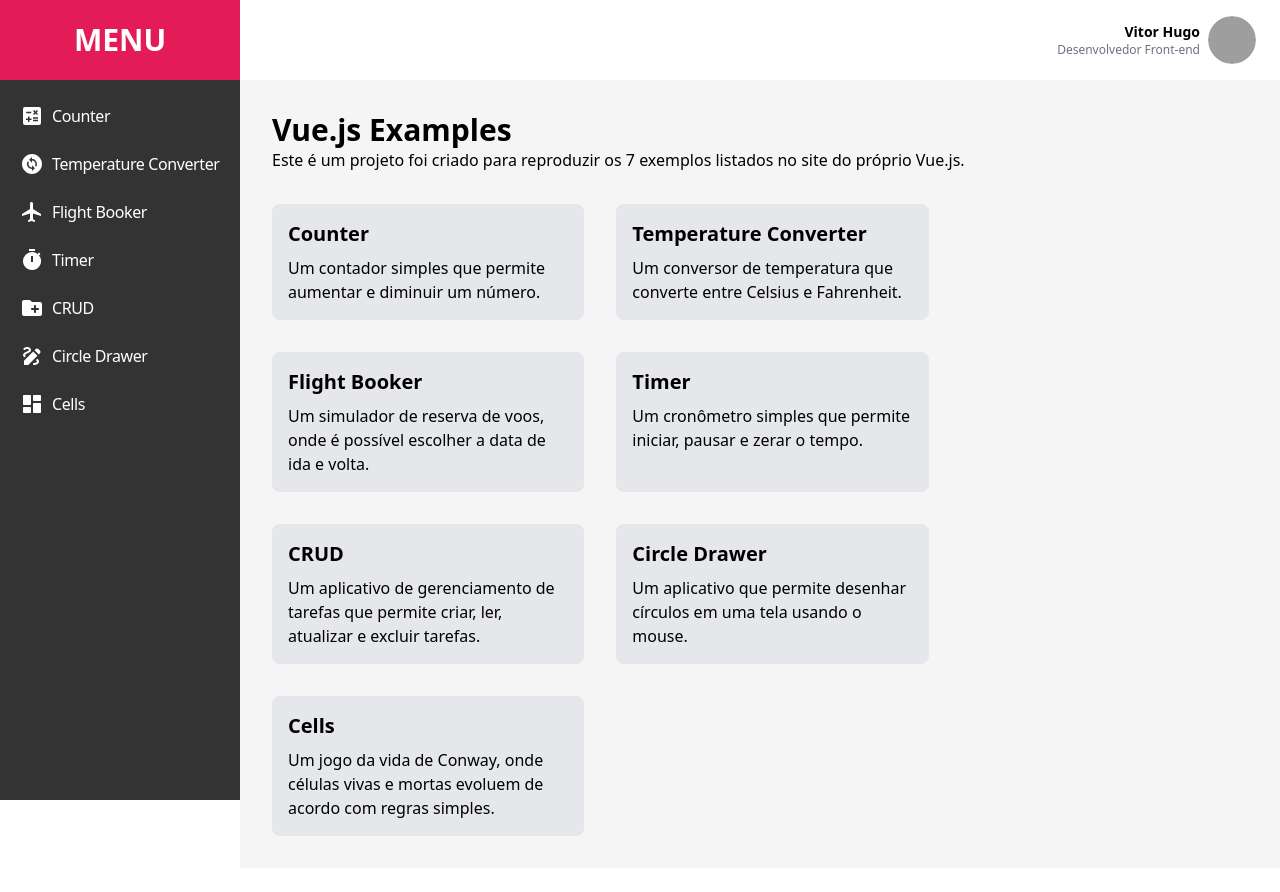
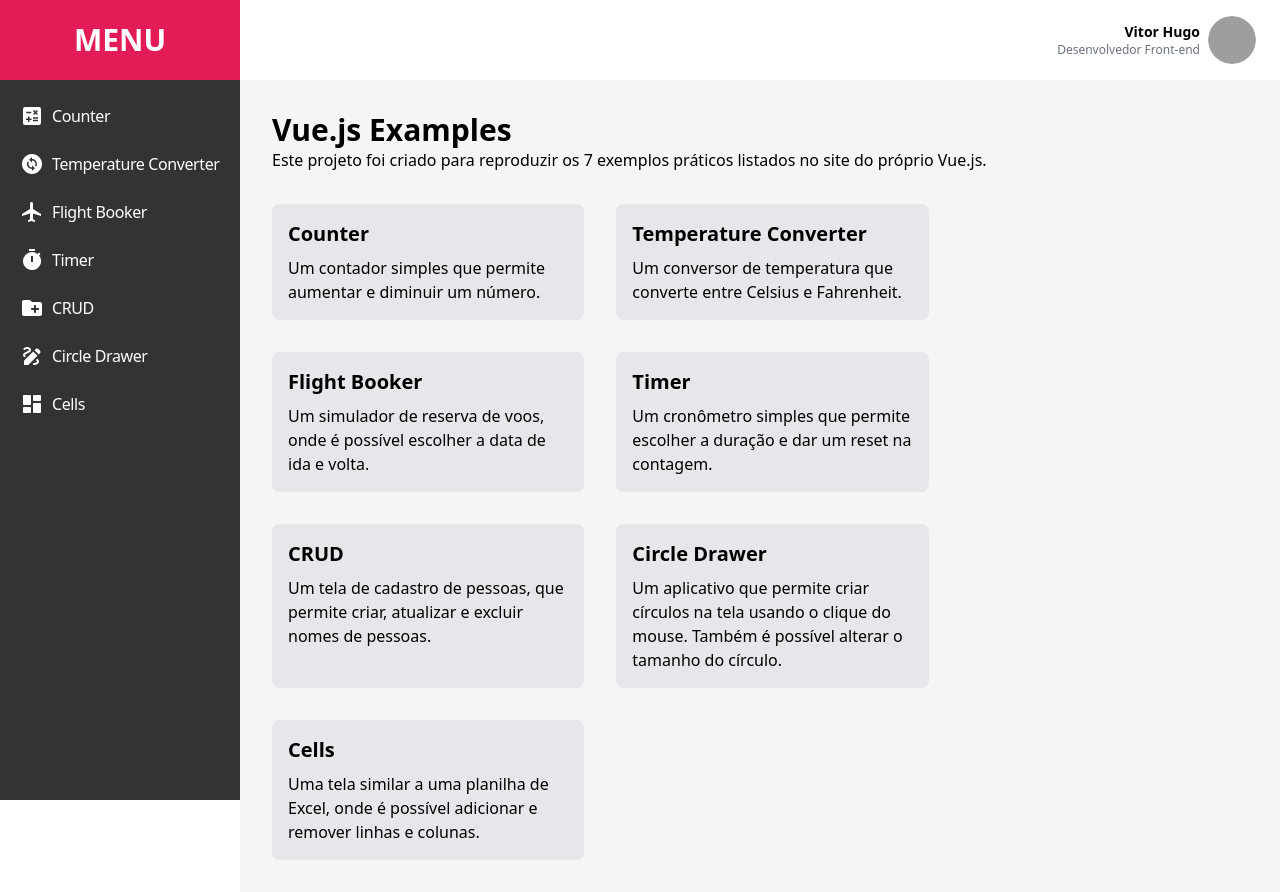
Before and after one commit to vitorpantaleao/guis-vue-examples, a Vue app: page / in a window 1280 px wide. Before the commit the page ends 868 px from the top, so only its background shows below. Built offline with nearby package versions, Linux system fonts and the light colour scheme; grey boxes are pictures that could not be loaded.

Commit message:
feat: cria página home, com introdução sobre cada projeto

```diff
--- a/src/views/Home.vue
+++ b/src/views/Home.vue
@@ -1,7 +1,7 @@
 <template>
     <div>
         <h1 class="text-3xl font-bold">Vue.js Examples</h1>
-        <p class="text-base pb-8">Este é um projeto foi criado para reproduzir os 7 exemplos listados no<a class="decoration-1" href="https://vuejs.org/examples/#counter"> site do próprio Vue.js</a>. </p>
+        <p class="text-base pb-8">Este projeto foi criado para reproduzir os 7 exemplos práticos listados no<a class="decoration-1" href="https://vuejs.org/examples/#counter"> site do próprio Vue.js</a>. </p>
         <div class="flex flex-wrap gap-8">
             <div class="w-[32%] bg-gray-200 p-4 rounded-lg">
                 <h2 class="text-xl font-bold mb-2">Counter</h2>
@@ -20,22 +20,22 @@
 
             <div class="w-[32%] bg-gray-200 p-4 rounded-lg">
                 <h2 class="text-xl font-bold mb-2">Timer</h2>
-                <p>Um cronômetro simples que permite iniciar, pausar e zerar o tempo.</p>
+                <p>Um cronômetro simples que permite escolher a duração e dar um reset na contagem.</p>
             </div>
 
             <div class="w-[32%] bg-gray-200 p-4 rounded-lg">
                 <h2 class="text-xl font-bold mb-2">CRUD</h2>
-                <p> Um aplicativo de gerenciamento de tarefas que permite criar, ler, atualizar e excluir tarefas. </p>
+                <p> Um tela de cadastro de pessoas, que permite criar, atualizar e excluir nomes de pessoas. </p>
             </div>
 
             <div class="w-[32%] bg-gray-200 p-4 rounded-lg">
                 <h2 class="text-xl font-bold mb-2">Circle Drawer</h2>
-                <p> Um aplicativo que permite desenhar círculos em uma tela usando o mouse. </p>
+                <p> Um aplicativo que permite criar círculos na tela usando o clique do mouse. Também é possível alterar o tamanho do círculo. </p>
             </div>
 
             <div class="w-[32%] bg-gray-200 p-4 rounded-lg">
                 <h2 class="text-xl font-bold mb-2">Cells</h2>
-                <p> Um jogo da vida de Conway, onde células vivas e mortas evoluem de acordo com regras simples. </p>
+                <p> Uma tela similar a uma planilha de Excel, onde é possível adicionar e remover linhas e colunas. </p>
             </div>
         </div>
     </div>
```
